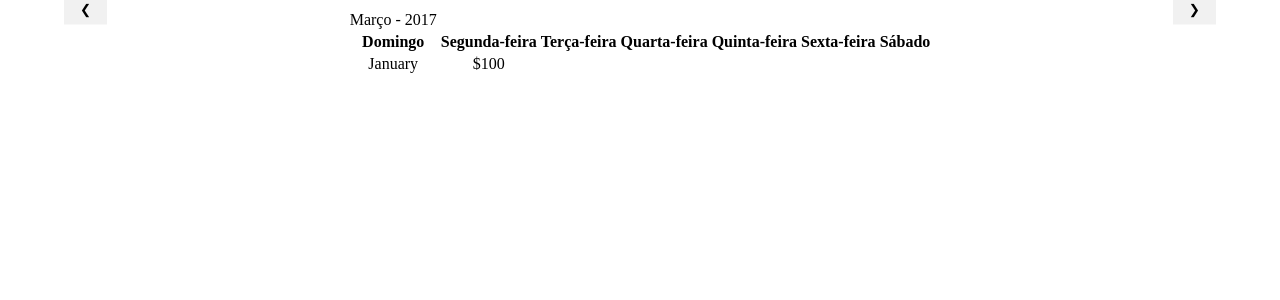
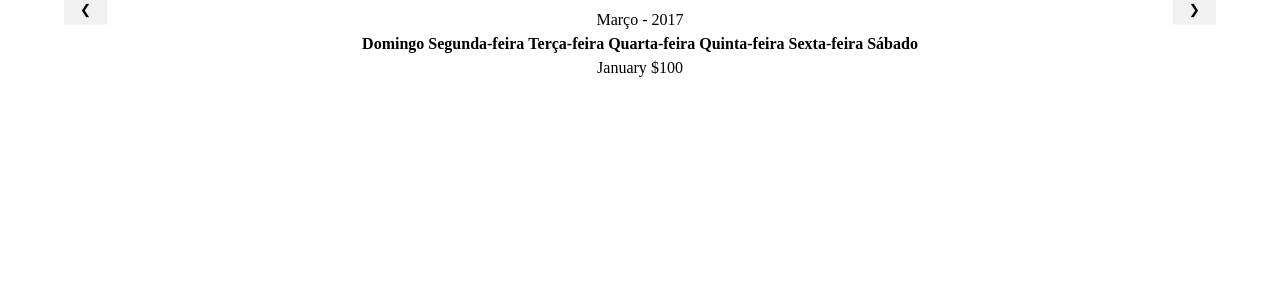
Before and after one commit to TreinoeDieta/Website, a Jekyll site: the page calendario/index.html, which Jekyll copies as it is, in a window 1280 px wide. Shown: the top 300 px of the page. Built offline with Jekyll 4.4.1, drawn with Linux system fonts in a browser that asks for light colours.

Commit message:
Update index.html

```diff
--- a/calendario/index.html
+++ b/calendario/index.html
@@ -20,6 +20,8 @@ table, th, td {
   <tr>
     <td>Março - 2017</td>
   </tr>
+</table>
+<table align="center">
   <tr>
     <th>Domingo</th>
     <th>Segunda-feira</th>
@@ -28,7 +30,9 @@ table, th, td {
     <th>Quinta-feira</th>
     <th>Sexta-feira</th>
     <th>Sábado</th>
-  </tr>
+    </tr>
+</table>
+<table align="center">
   <tr>
     <td>January</td>
     <td>$100</td>
```
